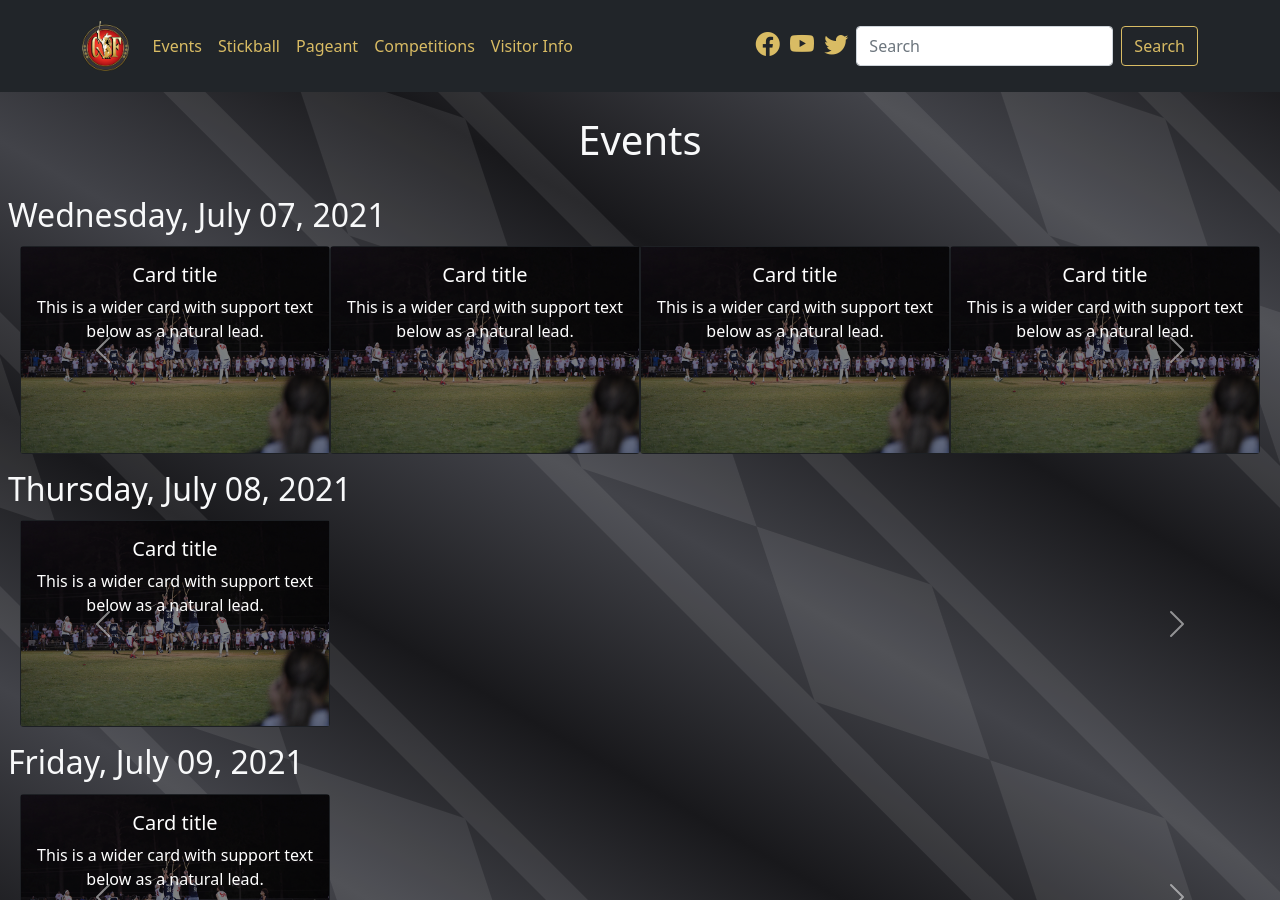
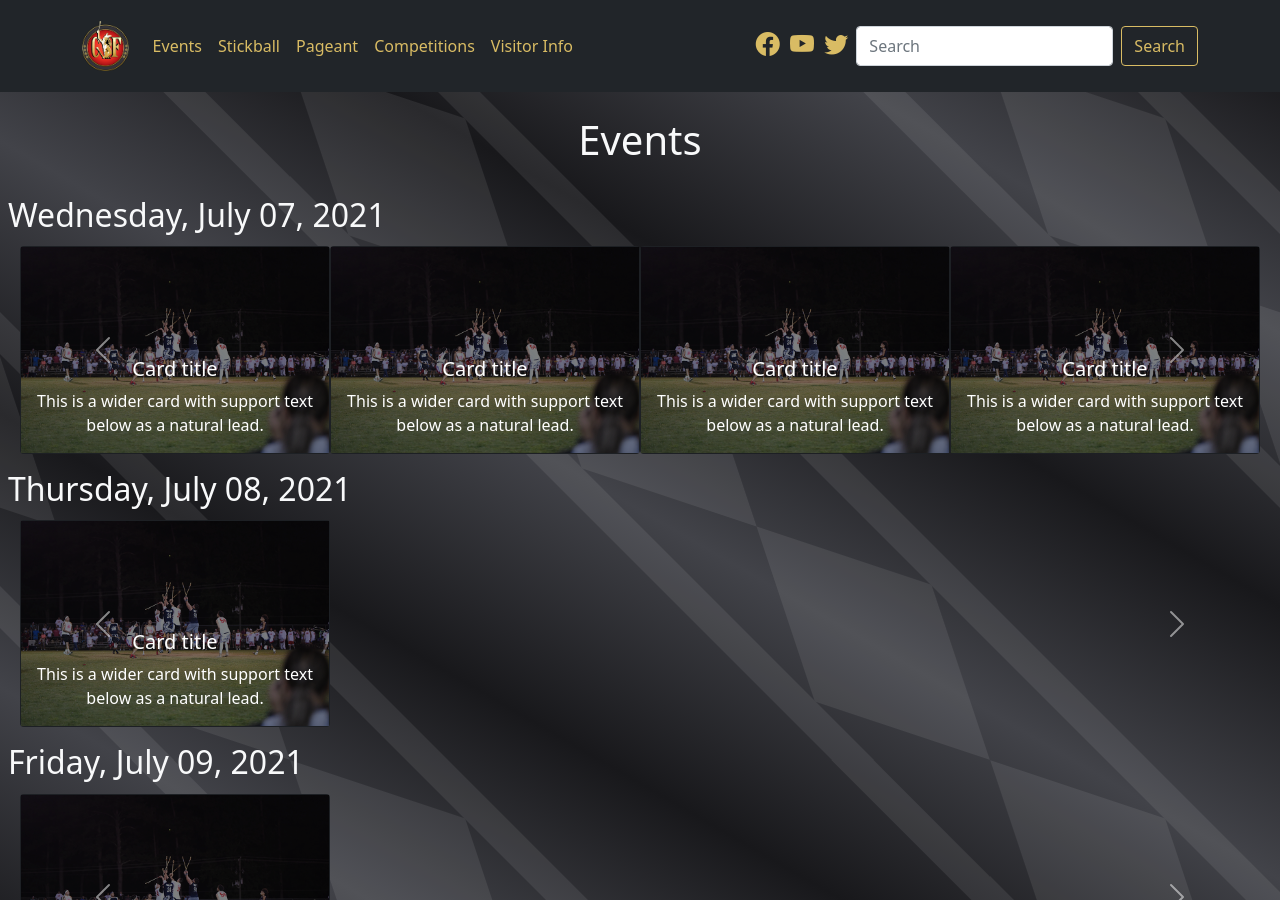
Before and after one commit to smattera/smattera.github.io, a Jekyll site: the page built from events/index.md, in a window 1280 px wide and 900 px high. Built offline with Jekyll 4.4.1, drawn with Linux system fonts in a browser that asks for light colours; nearby versions of some CDN libraries.

Commit message:
Update event-card.html

```diff
--- a/_includes/event-card.html
+++ b/_includes/event-card.html
@@ -14,7 +14,7 @@
   <div class="col-md-3">
     <div class="card bg-dark text-white">
       <img src="{{ include.file }}" alt="{{ include.alt }}" class="img-fluid" style="filter: brightness(50%)">
-      <div class="card-img-overlay h-100 d flex flex-column justify-content-end">
+      <div class="card-img-overlay h-100 d-flex flex-column justify-content-end">
         <h5 class="card-title">Card title</h5>
         <p class="card-text">This is a wider card with support text below as a natural lead.</p>
       </div>
```
